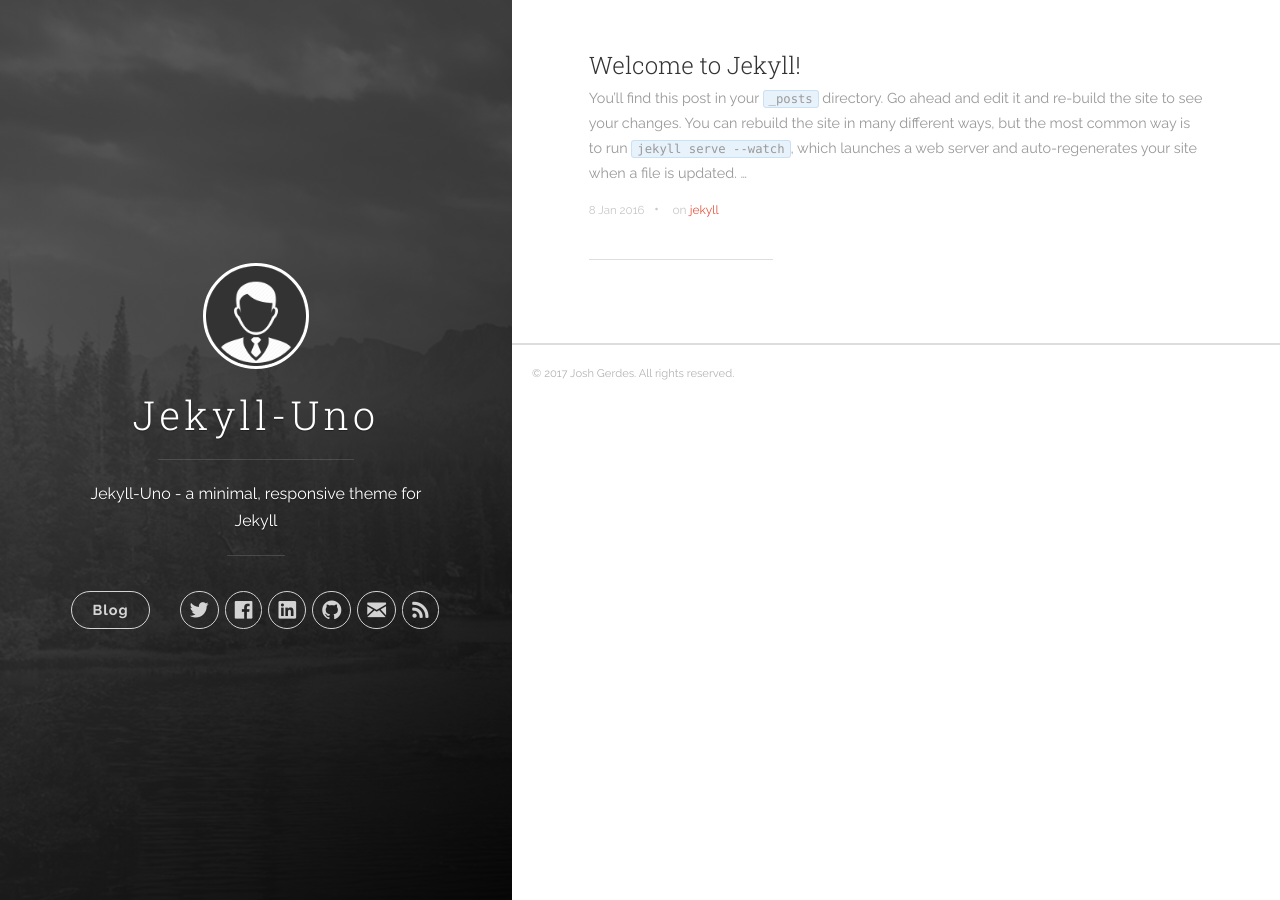
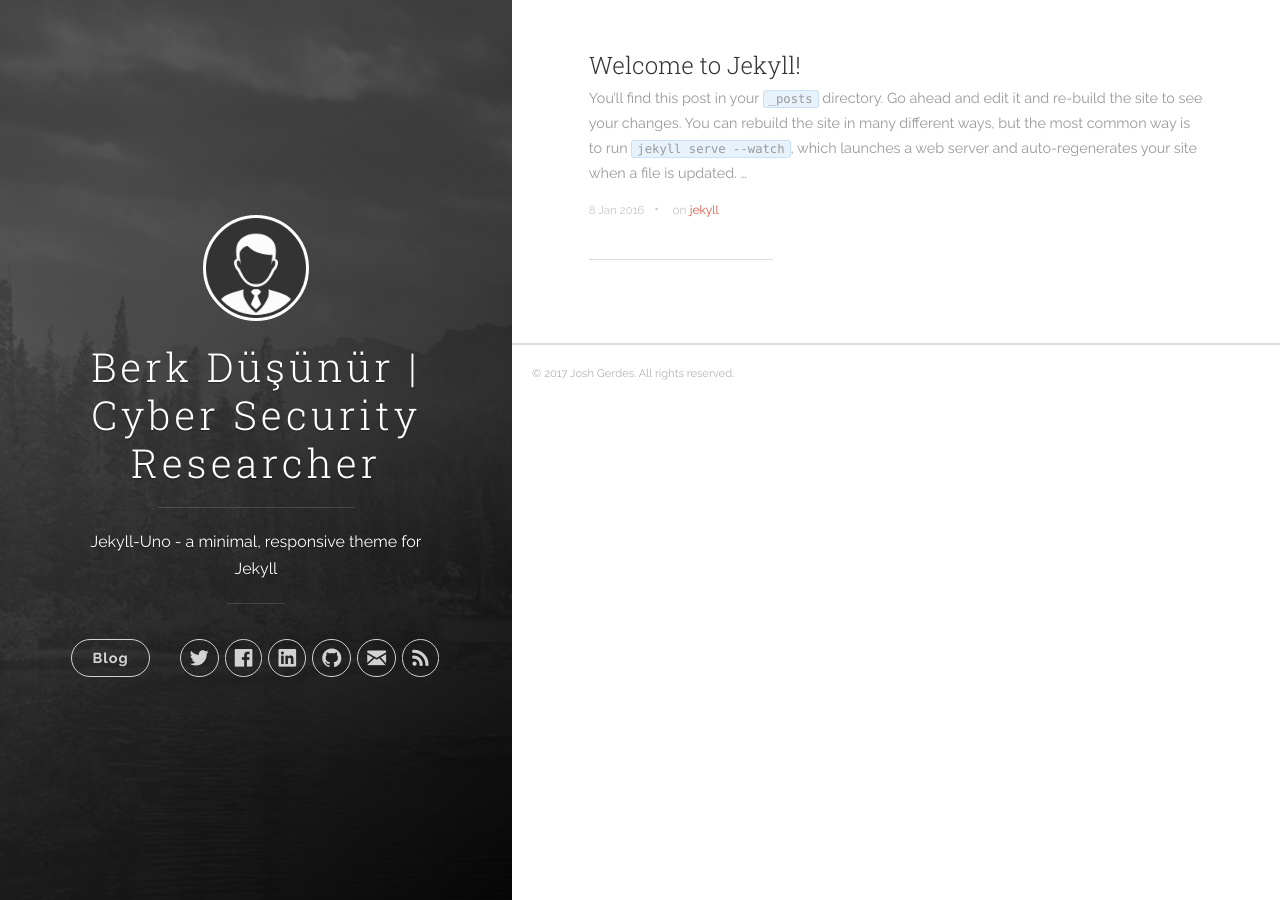
Before and after one commit to mastersofcyber/berkdusunurx.github.io, a Jekyll site: the page built from index.html, in a window 1280 px wide. Built offline with Jekyll 4.4.1, drawn with Linux system fonts in a browser that asks for light colours; nearby versions of some CDN libraries; the list of posts is cut into pages by our own code.

Commit message:
Update _config.yml

```diff
--- a/_config.yml
+++ b/_config.yml
@@ -1,5 +1,5 @@
 # Site settings
-title: Jekyll-Uno
+title: Berk Düşünür | Cyber Security Researcher
 description: 'Jekyll-Uno - a minimal, responsive theme for Jekyll'
 url: 'berkdusunur.net'
 baseurl: '/'
```
